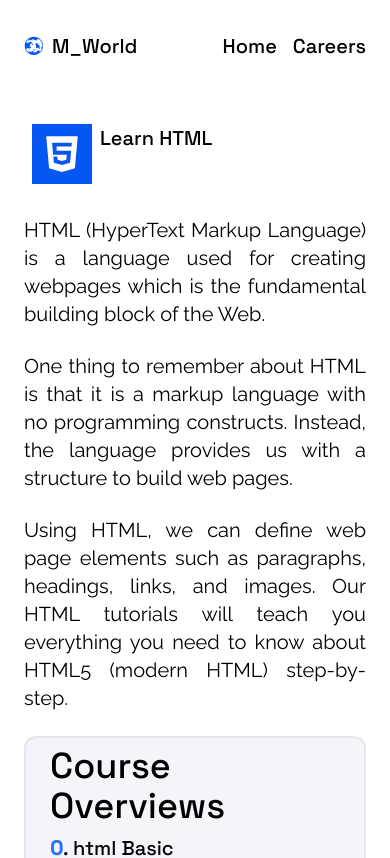
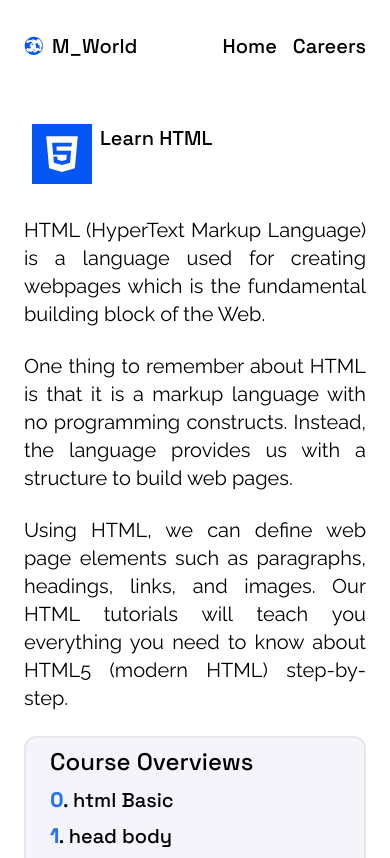
Before and after one commit to mozahidahmed/mozahid-world-learning-plartform, a React (Vite) app: page /html in a window 390 px wide. Shown: the top 858 px of the page. Built offline with nearby package versions, Linux system fonts and the light colour scheme.

Commit message:
some edit

```diff
--- a/src/components/pages/html/HtmlContent.jsx
+++ b/src/components/pages/html/HtmlContent.jsx
@@ -37,7 +37,7 @@ const HtmlContent = () => {
       </div>
 
       <div className="border-2 p-6 mt-6 rounded-xl bg-[rgba(239,239,248,0.7)] py-2">
-        <h1 className="text-4xl mb-2">Course Overviews</h1>
+        <h1 className="lg:text-4xl ms:3xl text-2xl mb-2">Course Overviews</h1>
         {data?.map((content, index) => (
           <>
             <div className="flex gap-2 mt-2 items-center">
```
